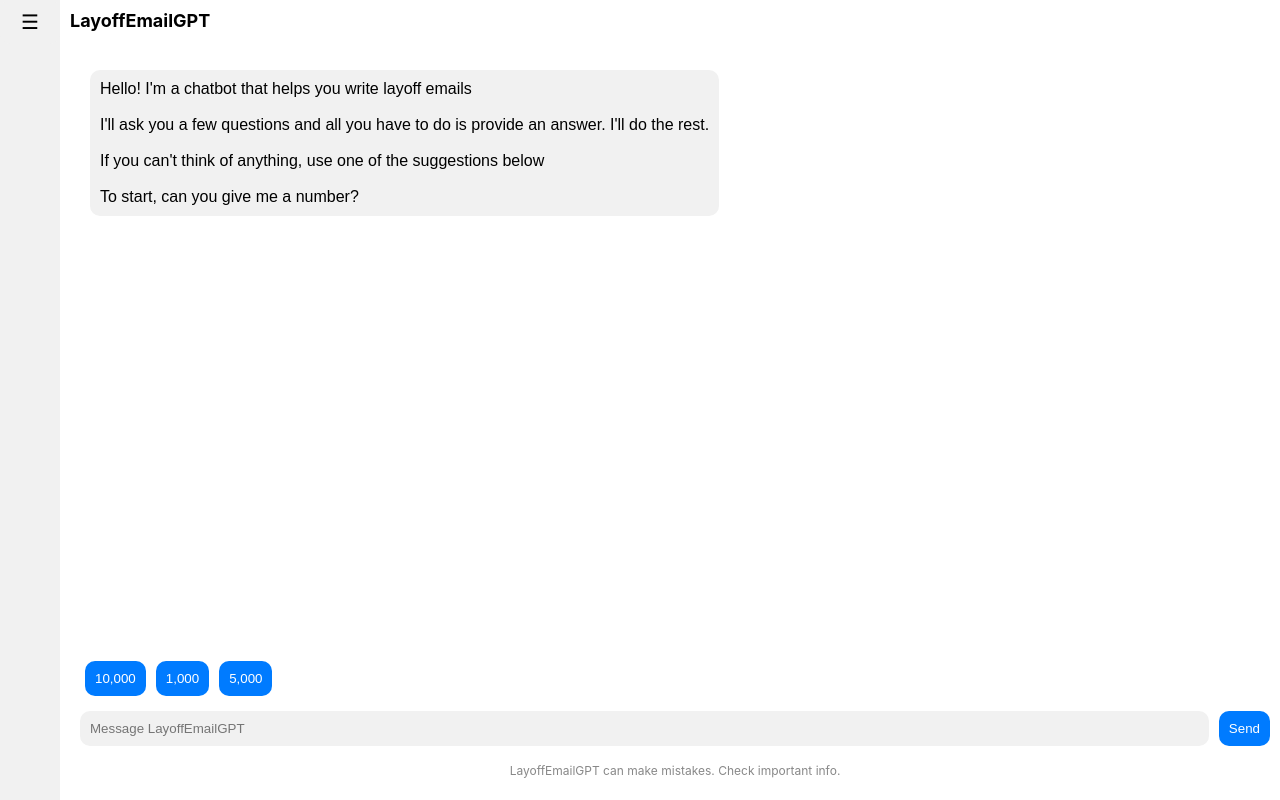
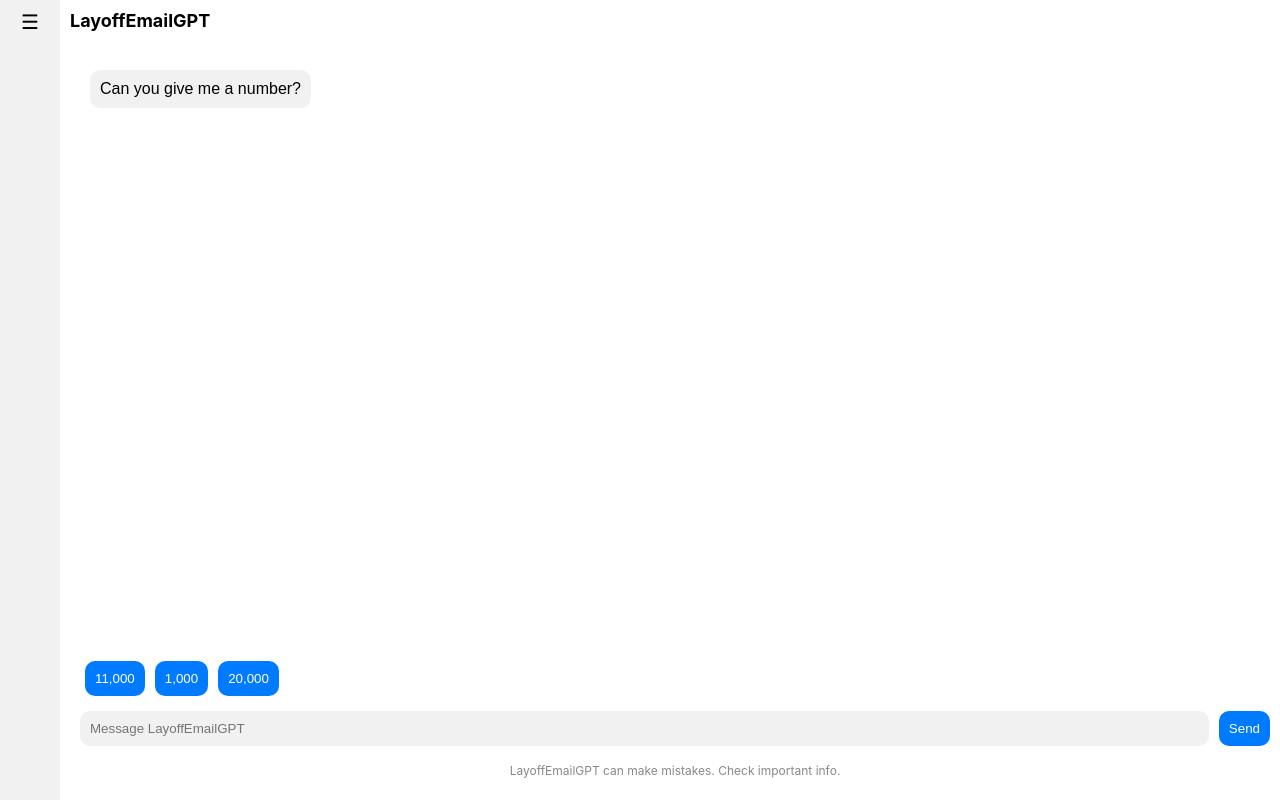
Before and after one commit to cameronellis71/layoff-email-generator, a React (Create React App) app: page / in a window 1280 px wide. Built offline with nearby package versions, Linux system fonts and the light colour scheme.

Commit message:
Randomly select between email templates gs

```diff
--- a/src/App.js
+++ b/src/App.js
@@ -2,7 +2,8 @@ import React, { useState, useRef, useEffect } from "react";
 import './App.css';
 import { templates } from './templates.js'
 
-let templateToUse = 0
+const numTemplates = templates.length
+let templateToUse = Math.floor(Math.random() * numTemplates)
 
 function App() {
   const [isSidebarOpen, setSidebarOpen] = useState(false);
@@ -238,6 +239,7 @@ function App() {
                           { sender: "user", text: "New Email"},
                           { sender: "bot", text: "Let's start a new layoff email. Can you give me a number?" },
                         ]);
+                        templateToUse = Math.floor(Math.random() * numTemplates)
                         setCurrentQuestionIndex(0); // Reset to the first question
                         setResponses([]); // Clear previous responses
                       }}
```
